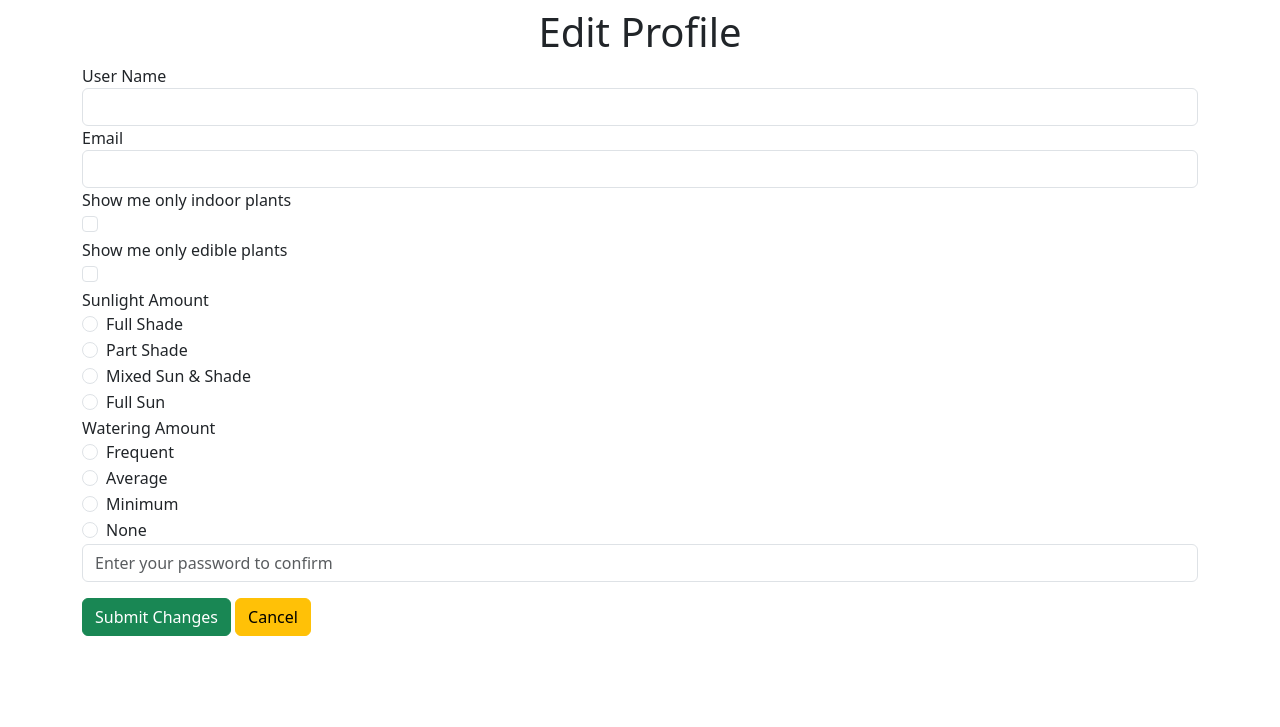
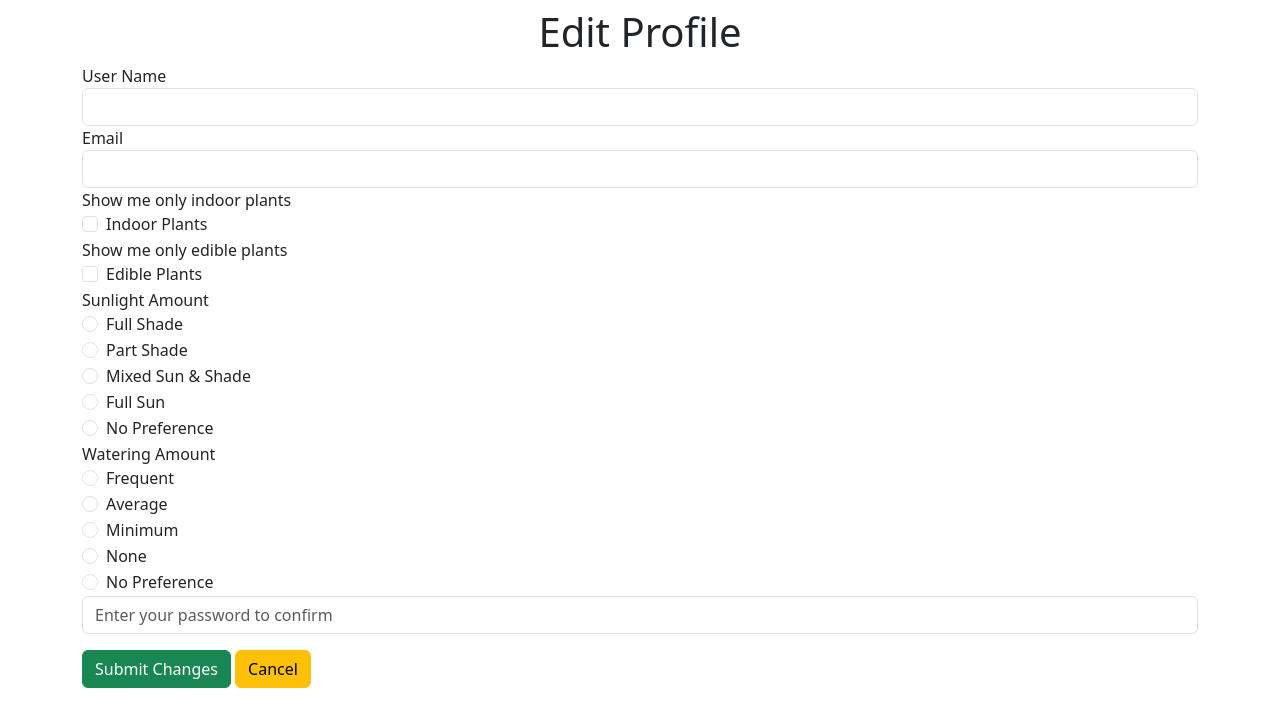
Before and after one commit to lcarinad/plant_parent, a Flask app: template templates/edit.html in a window 1280 px wide. Shown: the part 56-783 px from the top of the page. Run offline with Flask 3, Linux system fonts and the light colour scheme; the template is opened without the code that fills it: values that come from a table or form of the project are taken from there, others are empty; some libraries are stand-ins or nearby versions.

Commit message:
edit form bug fixed. like btn logic, refactored; boolean field data bug fixed.

```diff
--- a/app.py
+++ b/app.py
@@ -109,7 +109,7 @@ def edit_profile(user_id):
                 return redirect(url_for("show_homepage"))
         else:
              flash("Invalid Password. Please enter your correct password", "danger")
-    return render_template("edit.html", form=form)
+    return render_template("edit.html", form=form, user_id=g.user.id)
 ####################################
 @app.route("/")
 def show_homepage():
@@ -119,12 +119,13 @@ def show_homepage():
 
     if g.user:
         if g.user.pref_indoor or g.user.pref_sunlight or g.user.pref_watering or g.user.pref_edible:
-
+            print(f"****************pref:{g.user.pref_indoor} {g.user.pref_sunlight}")
             pref_plants=fetch_search_terms(pref_indoor=g.user.pref_indoor, pref_edible=g.user.pref_edible, pref_watering=g.user.pref_watering, pref_sunlight=g.user.pref_sunlight)
 
             if(len(pref_plants)==0):
-                # find other plants
-                flash("No results found for that term. Try another term", 'warning')
+
+                flash("No plants were found matches your preferences.  Try different filters.", 'warning')
+                return redirect(url_for("edit_profile", user_id=g.user.id))
 
             plants=get_random_plants(pref_plants)
 
@@ -151,7 +152,6 @@ def search():
 @app.route("/details/<int:plant_id>")
 def show_plant(plant_id):
     """Show details for specific plant.  Note plant_id is id property from Perenual Api."""
-
     plant_data = fetch_plant_details(plant_id)
     if(plant_data) == None:
         flash("Details on that plant are not available at the moment.", 'warning')
@@ -194,9 +194,7 @@ def delete_favorite(plant_id):
     """Remove plant from users favorites. Plant_id is api id."""
     try:
         if g.user:
-            print(f"**************plant_id:{plant_id}")
             plant= Plant.query.filter(Plant.api_id == plant_id).first()
-            print(f"**************plant:{plant}")
             faved_plant=Favorite.query.filter(Favorite.user_id==g.user.id, Favorite.plant_id==plant.id).one()
             db.session.delete(faved_plant)
             db.session.commit()
--- a/forms.py
+++ b/forms.py
@@ -17,5 +17,5 @@ class EditProfileForm(SignupForm):
 
     pref_indoor=BooleanField("Show me only indoor plants", validators=[Optional()])
     pref_edible=BooleanField("Show me only edible plants",  validators=[Optional()])
-    pref_sunlight=RadioField("Sunlight Amount", choices=[('full_shade', "Full Shade"), ('part_shade', "Part Shade"), ("sun-part_shade", "Mixed Sun & Shade"), ("full_sun", "Full Sun")], validators=[Optional()])
-    pref_watering=RadioField("Watering Amount",choices=[ ("frequent", ("Frequent")), ("average", "Average"), ("minimum", "Minimum"), ("none", "None")], validators=[Optional()])
+    pref_sunlight=RadioField("Sunlight Amount", choices=[('full_shade', "Full Shade"), ('part_shade', "Part Shade"), ("sun-part_shade", "Mixed Sun & Shade"), ("full_sun", "Full Sun"), ("0", "No Preference")], validators=[Optional()])
+    pref_watering=RadioField("Watering Amount",choices=[ ("frequent", ("Frequent")), ("average", "Average"), ("minimum", "Minimum"), ("none", "None"),("0", "No Preference")], validators=[Optional()])
--- a/helpers.py
+++ b/helpers.py
@@ -28,9 +28,14 @@ def get_random_page():
 
 def fetch_search_terms(term=None,pref_indoor=None, pref_edible=None, pref_watering=None, pref_sunlight=None,order=None, page=None):
     """Make get request to return search terms"""
+    if pref_edible == True:
+        pref_edible=1
+    if pref_indoor == True:
+        pref_indoor=1
     payload={'key':key,'q':term,'indoor':pref_indoor,'edible':pref_edible,'watering':pref_watering, 'sunlight':pref_sunlight,'order':order, 'page':page }
 
     response = requests.get(f"https://perenual.com/api/species-list", params=payload)
+    print(f"**********************url to api:{response.url}")
     unusable_results=response.json().get('data',[])
     results=[]
 
--- a/templates/edit.html
+++ b/templates/edit.html
@@ -5,7 +5,7 @@ content %}
 
 <form method="post">
   {{ form.hidden_tag() }} {% for field in form if field.widget.input_type !=
-  'hidden' and field.name != 'password' %}{% if field.errors %} {% for error in
+  'hidden' and field.name != 'password' %} {% if field.errors %} {% for error in
   field.errors %}
   <div class="text-warning">{{ error }}</div>
   {% endfor %} {% endif %}
@@ -14,26 +14,31 @@ content %}
     {{ field.label }} {% if field.type == 'RadioField' %} {% for choice in field
     %}
     <div class="form-check">
-      {{choice(class_="form-check-input")}} {{
+      {{ choice(class_="form-check-input") }} {{
       choice.label(class_="form-check-label") }}
     </div>
-    {% endfor %} {% elif field.type == 'BooleanField' %}
+    {% endfor %} {% elif field.type == 'BooleanField' %} {% if field.name ==
+    'pref_indoor' %}
     <div class="form-check">
-      <input
-        type="checkbox"
-        class="form-check-input"
-        id="{{ field.id }}"
-        name="{{ field.name }}"
-      />
-      <label class="form-check-label" for="{{ field.id }}"></label>
+      <input type="checkbox" class="form-check-input" id="{{ field.id }}"
+      name="{{ field.name }}" {% if g.user.pref_indoor == True %} checked {%
+      endif %}>
+      <label class="form-check-label" for="{{ field.id }}">Indoor Plants</label>
     </div>
-    {% else %} {{ field(class_="form-control") }} {% endif %}
+    {% elif field.name == 'pref_edible' %}
+    <div class="form-check">
+      <input type="checkbox" class="form-check-input" id="{{ field.id }}"
+      name="{{ field.name }}" {% if g.user.pref_edible == True %} checked {%
+      endif %}>
+      <label class="form-check-label" for="{{ field.id }}">Edible Plants</label>
+    </div>
+    {% endif %} {% else %} {{ field(class_="form-control") }} {% endif %}
   </div>
-  {% endfor %} {{form.password(placeholder="Enter your password to confirm",
-  class="form-control mb-3")}}
+  {% endfor %} {{ form.password(placeholder="Enter your password to confirm",
+  class="form-control mb-3") }}
   <div class="edit-btn-area">
     <button class="btn btn-success" role="submit">Submit Changes</button>
-    <a href="{{url_for('show_homepage')}}" class="btn btn-warning">Cancel</a>
+    <a href="{{ url_for('show_homepage') }}" class="btn btn-warning">Cancel</a>
   </div>
 </form>
 
--- a/templates/plant.html
+++ b/templates/plant.html
@@ -25,7 +25,8 @@ Details{% endblock %} {%block content%}
 
             <div class="col-2">
               <form action="" class="like">
-                {% if plant in g.user.favorites%}
+                {% if g.user.favorites%} {% for faved_plant in
+                g.user.favorites%} {% if plant.id == faved_plant.api_id%}
                 <button
                   class="btn btn-light btn-sm rounded-circle fave-btn faved"
                   id="{{plant.id}}"
@@ -33,7 +34,7 @@ Details{% endblock %} {%block content%}
                 >
                   <i class="fa-solid fa-heart"></i>
                 </button>
-                {% else %}
+                {% endif %} {% endfor %} {% else %}
                 <button
                   class="btn btn-light btn-sm rounded-circle fave-btn unfaved"
                   id="{{plant.id}}"
```
Also changed, not shown: templates/homeUser.html (+11 -5 lines), templates/search.html (+22 -20 lines).
